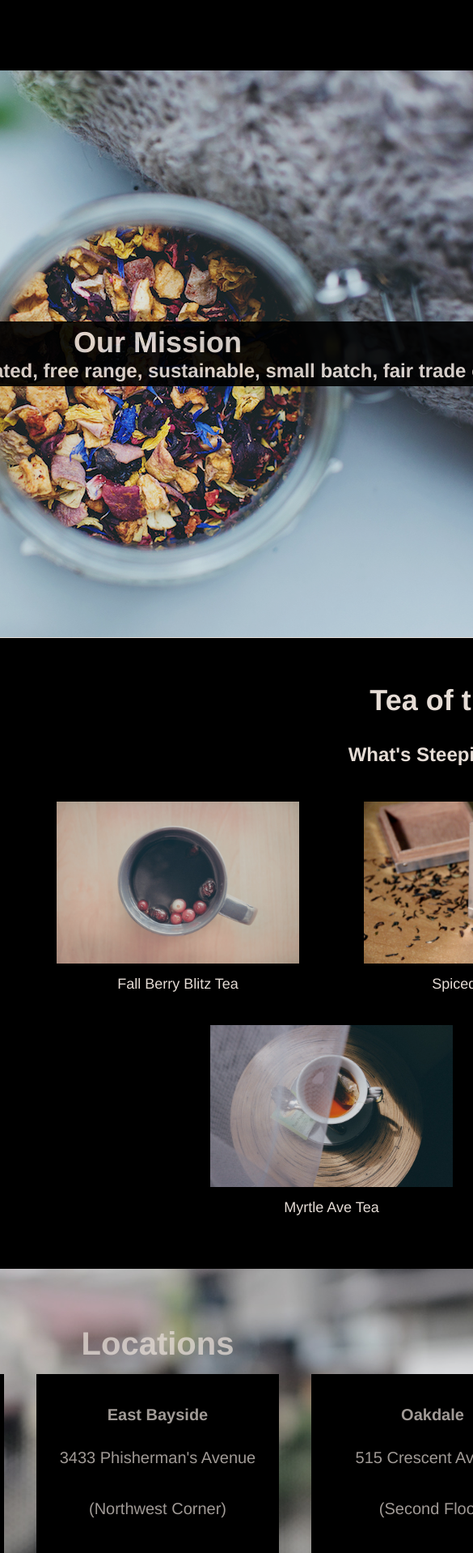
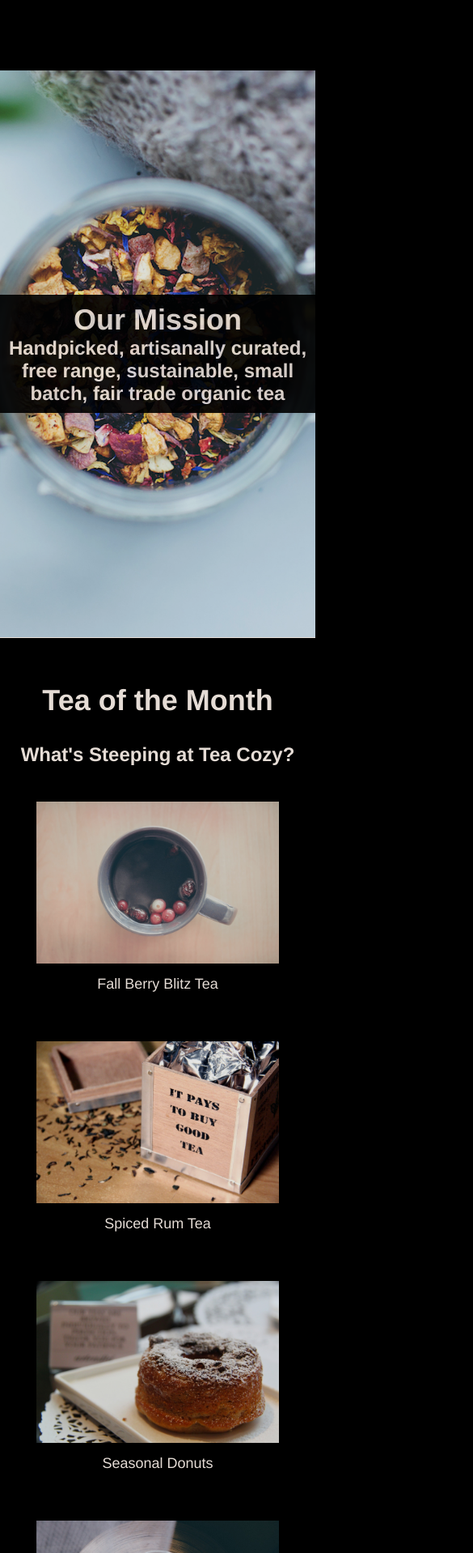
Before and after one commit to Barefoot-JayCee/tea-cozy, a plain HTML site: page index.html in a window 390 px wide. Shown: the part 82-2000 px from the top of the page at 81% size, 585 px wide, since content can reach past the window. Drawn offline with Linux system fonts and the light colour scheme.

Commit message:
update reactivity

```diff
--- a/index.css
+++ b/index.css
@@ -11,18 +11,21 @@ body {
     padding-top: 100px; /* Adjusted padding to account for fixed nav */
 }
 
-nav {
+header {
+    width: 100%;
+    background-color: black;
     position: fixed;
     top: 0;
-    width: 100%;
+    z-index: 2;
+}
+
+nav {
     display: flex;
     justify-content: space-between;
     align-items: center;
     padding: 10px 20px;
     box-sizing: border-box;
     opacity: 0.9;
-    background-color: black; /* Added background color to nav */
-    z-index: 2;
 }
 
 .logo {
@@ -43,7 +46,7 @@ nav {
 
 .hero {
     margin-top: 69px;
-    width: 1200px;
+    width: 100%;
     height: 700px;
     display: flex;
     flex-direction: column;
@@ -52,6 +55,7 @@ nav {
     border-bottom: 1px solid seashell;
     background-image: url("./img-mission-background.jpg");
     background-size: cover;
+    background-position: center;
     color: seashell;
     position: relative;
 }
@@ -63,7 +67,7 @@ nav {
     color: seashell;
     opacity: 0.9;
     text-align: center;
-    padding: 5px 0;
+    padding: 10px 0;
 }
 
 .hero h2,
@@ -80,7 +84,8 @@ nav {
 }
 
 .tea-of-the-month {
-    width: 1200px;
+    width: 100%;
+    max-width: 1200px;
     text-align: center;
     margin: 20px auto;
 }
@@ -99,6 +104,7 @@ nav {
     display: flex;
     flex-wrap: wrap;
     justify-content: center;
+    gap: 20px;
 }
 
 .tea-images img {
@@ -114,10 +120,12 @@ nav {
 
 .locations {
     position: relative;
-    width: 1200px;
+    width: 100%;
+    max-width: 1200px;
     height: 500px;
     background-image: url("./img-locations-background.jpg");
     background-size: cover;
+    background-position: center;
     display: flex;
     flex-direction: column;
     justify-content: center;
@@ -129,7 +137,7 @@ nav {
     color: seashell;
     margin: 0;
     padding-bottom: 15px;
-    opacity: .75
+    opacity: 0.75;
 }
 
 .location-boxes {
@@ -150,17 +158,16 @@ nav {
     flex-direction: column;
     justify-content: center;
     align-items: center;
-
 }
 
 .location-box h4 {
     margin-top: 0;
     margin-bottom: 10px;
-    opacity: .7;
+    opacity: 0.7;
 }
 
 .location-box p {
-    opacity: .7;
+    opacity: 0.7;
 }
 
 footer {
@@ -168,19 +175,37 @@ footer {
     padding: 20px 0;
     position: relative;
     width: 100%;
-    opacity: .7;
+    font-size: 0.8em;
+    opacity: 0.9;
 }
 
-footer h5 {
-    margin: 20pxpx 0;
+/* Add media query for responsiveness */
+@media (max-width: 1200px) {
+    .locations {
+        padding: 20px;
+        box-sizing: border-box;
+        height: auto; /* Allow height to adjust based on content */
+    }
+
+    .location-boxes {
+        flex-direction: column;
+        align-items: center;
+        gap: 20px;
+    }
+
+    .location-box {
+        width: 100%;
+        max-width: 400px;
+    }
 }
 
-footer .copyright {
-    text-align: left;
-    padding-left: 20px;
-    position: absolute;
-    bottom: 10px;
-    width: 100%;
-    font-size: 0.8em;
-    opacity: 0.7;
+@media (max-width: 768px) {
+    .locations {
+        height: auto; /* Ensure height adjusts to content */
+        padding: 20px; /* Adjust padding for smaller screens */
+    }
+
+    .location-box {
+        width: 90%;
+    }
 }
--- a/index.html
+++ b/index.html
@@ -7,21 +7,23 @@
     <link rel="stylesheet" href="./index.css">
 </head>
 <body>
-    <nav>
-        <img src="./img-tea-cozy-logo.png" alt="Logo" class="logo">
-        <ul class="nav-links">
-            <li><a href="#mission">Mission</a></li>
-            <li><a href="#featured-tea">Featured Tea</a></li>
-            <li><a href="#locations">Locations</a></li>
-        </ul>
-    </nav>
+    <header>
+        <nav>
+            <img src="./img-tea-cozy-logo.png" alt="Tea Cozy Logo" class="logo">
+            <ul class="nav-links">
+                <li><a href="#mission" aria-label="Mission Section">Mission</a></li>
+                <li><a href="#featured-tea" aria-label="Featured Tea Section">Featured Tea</a></li>
+                <li><a href="#locations" aria-label="Locations Section">Locations</a></li>
+            </ul>
+        </nav>
+    </header>
     <section class="hero" id="mission">
         <div class="hero-stripe">
             <h2>Our Mission</h2>
             <h4>Handpicked, artisanally curated, free range, sustainable, small batch, fair trade organic tea</h4>
         </div>
     </section>
-    <section class="tea-of-the-month">
+    <section class="tea-of-the-month" id="featured-tea">
         <h3>Tea of the Month</h3>
         <h4>What's Steeping at Tea Cozy?</h4>
         <div class="tea-images">
```
